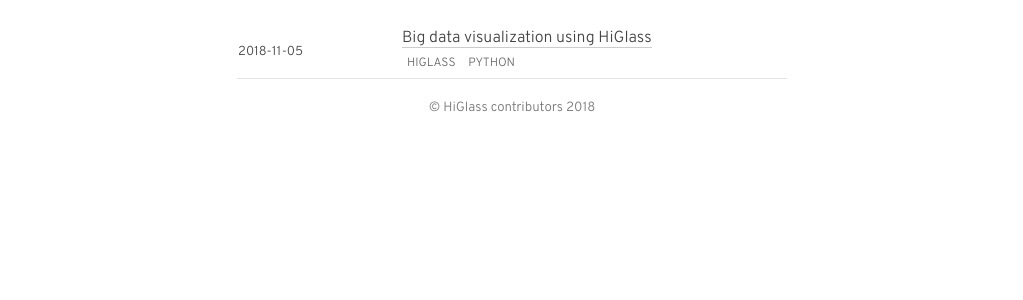
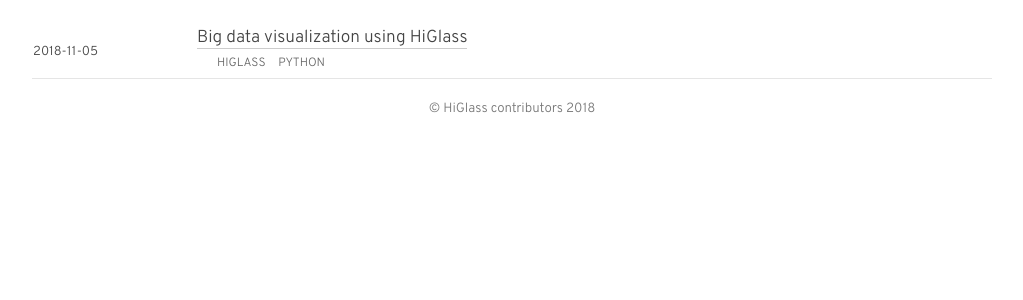
Before and after one commit to higlass/higlass-blog, a Jekyll site: the page built from post_list.html, in a window 1280 px wide. Shown: the top 300 px of the page, without its empty margins (128-1151 px from the left). Built offline with Jekyll 4.4.1, drawn with Linux system fonts in a browser that asks for light colours.

Commit message:
Make width adjustable. Set max width to 960px

```diff
--- a/css/the_new.css
+++ b/css/the_new.css
@@ -23,7 +23,7 @@
 
 body {
   font-family: 'Overpass', sans-serif;
-  font-size: 12pt;
+  font-size: 13pt;
   font-weight: 300;
   padding-top: 20px;
   padding-bottom: 20px;
@@ -31,8 +31,8 @@
 }
 
 p {
-  line-height: 1.5;
-  text-align: left;
+  line-height: 1.66;
+  text-align: justify;
 }
 
 strong, b {
@@ -41,6 +41,8 @@
 
 li {
   line-height: 1.5;
+  position: relative;
+  left: 1.25em;
 }
 
 img {
@@ -98,9 +100,30 @@
  * http://charliepark.org/
  *
  */
-div.meta_wrapper{border:1px solid #C9C6C3;border-width:1px 0;color:#666;font-size:12px;line-height:12px;margin:0 0 10px;padding:1px 0;text-transform:uppercase;height:20px;}
+div.meta_wrapper{
+  border:1px solid #C9C6C3;
+  border-width:1px 0;
+  color:#666;
+  font-size:12px;
+  line-height:12px;
+  margin:0 0 10px;
+  padding:1px 0;
+  text-transform:uppercase;
+  height:20px;
 
-div.post_list_meta{border:0px solid #C9C6C3;border-width:0px 0;color:#666;font-size:12px;line-height:12px;margin:0 0 0px;padding:1px 0;text-transform:uppercase;height:20px;}
+}
+
+div.post_list_meta{
+  border:0px solid #C9C6C3;
+  border-width:0px 0;
+  color:#666;
+  font-size:12px;
+  line-height:12px;
+  margin:0 0 0px;
+  padding:1px 0;
+  text-transform:uppercase;
+  height:20px;
+}
 
 
 td.archive_date {
@@ -112,6 +135,7 @@
   letter-spacing: 0.025em;
   margin: 20px 0 20px;
   color: #000;
+  clear: both;
 }
 
 h1 {
@@ -179,9 +203,12 @@
 }
 
 /* Customize container */
-  .container {
-    max-width: 550px;
-  }
+.container {
+  max-width: 960px;
+  width: auto;
+  margin: 0 16px;
+}
+
 .container-narrow > hr {
   margin: 30px 0;
 }
@@ -212,6 +239,12 @@
   text-align: center;
 }
 
+@media screen and (min-width: 480px) {
+  .container {
+    margin: 0 24px;
+  }
+}
+
 @media screen and (min-width: 768px) {
   /* Remove the padding we set earlier */
   .header,
@@ -227,6 +260,16 @@
   /* Remove the bottom border on the jumbotron for visual effect */
   .jumbotron {
   border-bottom: 0;
+  }
+
+  .container {
+    margin: 0 60px;
+  }
+}
+
+@media screen and (min-width: 1080px) {
+  .container {
+    margin: 0 auto;
   }
 }
 
--- a/css/wp.css
+++ b/css/wp.css
@@ -49,15 +49,15 @@
 }
 
 .wp-caption.alignnone {
-    margin: 5px 20px 20px 0;
+    margin: 10px 20px 20px 0;
 }
 
 .wp-caption.alignleft {
-    margin: 5px 20px 5px 0;
+    margin: 10px 30px 10px 0;
 }
 
 .wp-caption.alignright {
-    margin: 5px 0 10px 5px;
+    margin: 10px 0 10px 30px;
 }
 
 .wp-caption img {
```
